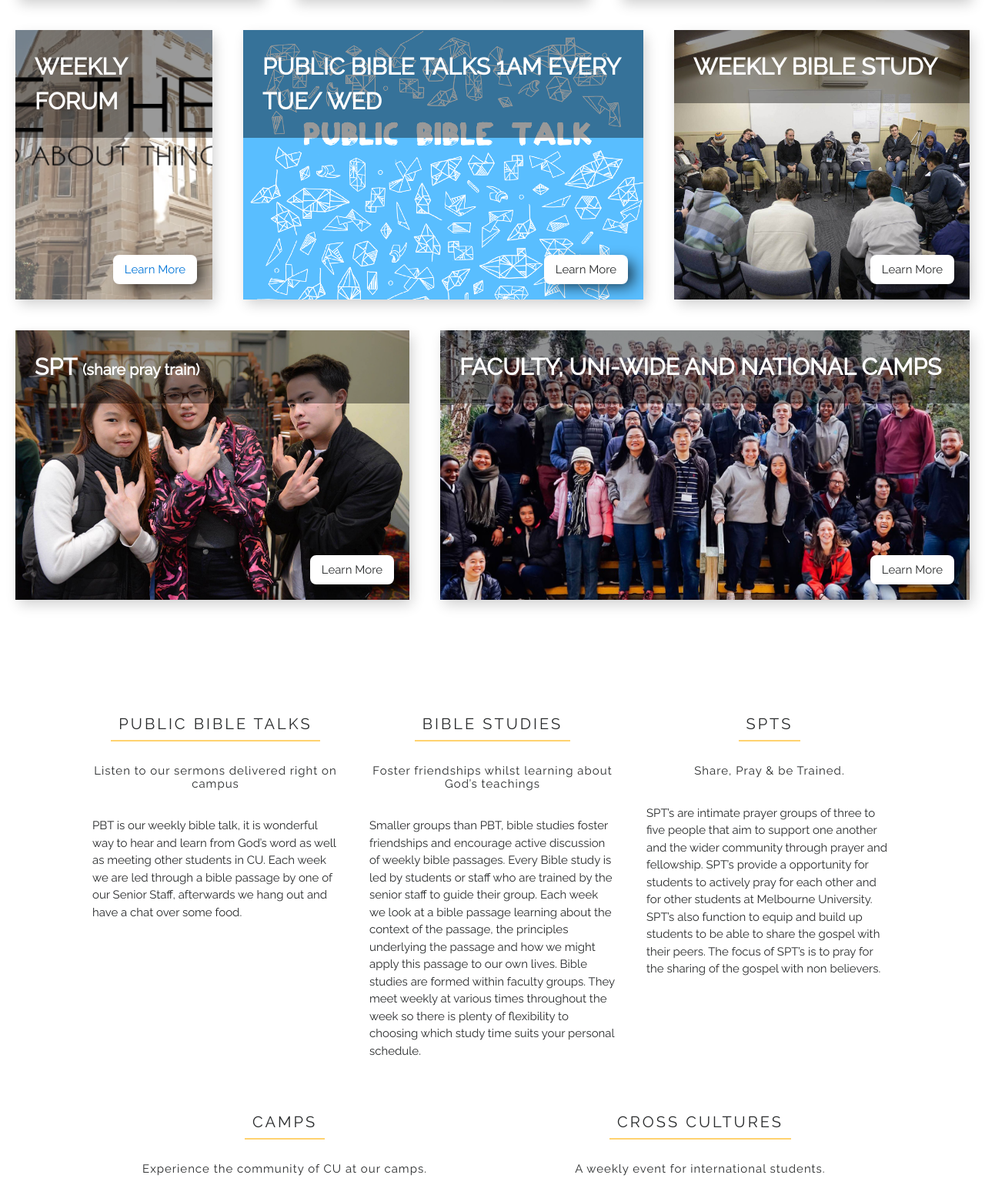
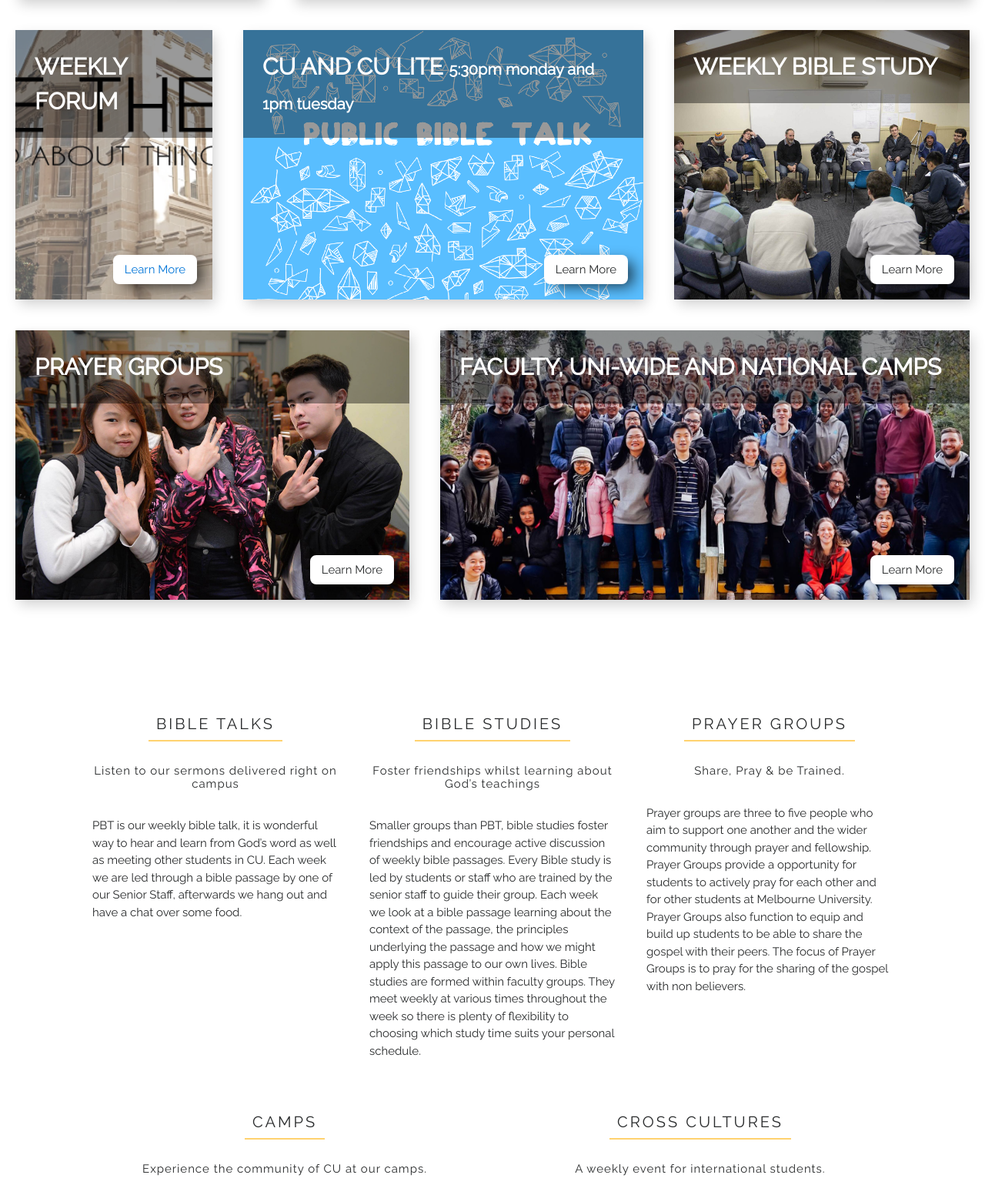
Before and after one commit to harryzhanga/cuwebsite, a PHP site: page /events in a window 1280 px wide. Shown: the part 830-2382 px from the top of the page at 77% size. Run offline with PHP 8.4, Linux system fonts and the light colour scheme; some libraries are stand-ins or nearby versions.

Commit message:
small changes on event names

```diff
--- a/css/style.css
+++ b/css/style.css
@@ -1,11 +1,3 @@
-@keyframes moveUpDown {
-  0% {
-    transform: translate(0, 0); }
-  50% {
-    transform: translate(0, -0.5rem) scale(1.05); }
-  100% {
-    transform: translate(0, 0); } }
-
 *,
 *::after,
 *::before {
@@ -581,8 +573,8 @@ hr {
   .event--forum {
     background-image: url("../events/img/forum.png");
     flex: 0 0 20%; }
-  .event--ball {
-    background-image: url("../events/img/ball.jpg");
+  .event--cc-camp {
+    background-image: url("https://scontent-sjc3-1.xx.fbcdn.net/v/t1.15752-9/52816662_811740749176007_673707066812006400_n.jpg?_nc_cat=107&_nc_ht=scontent-sjc3-1.xx&oh=137ead046b17bc7a604a424155df35c4&oe=5CE942B6");
     flex: 0 0 25%; }
   .event--summit {
     background-image: url("../events/img/summit-2018.jpg");
--- a/events/index.php
+++ b/events/index.php
@@ -14,26 +14,26 @@
         We run multiple events every week. We also have larger events such as camps a couple of times each year. We would love to see you there!
     </p>
     <div class="events__row">
-        <div class="event event--ball">
+        <div class="event event--cc-camp">
             <div class="event__title">
-                MUCU Ball
+                Cross Cultures
                 <span class = "event__subtitle">
-                    12 September
+                     Welcome Camp 2019
                 </span>
             </div>
-            <a class="event__btn" href="https://www.facebook.com/events/258206828093724/">
+            <a class="event__btn" href="https://l.facebook.com/l.php?u=https%3A%2F%2Fgoo.gl%2Fforms%2FbUPsLLJoVczsv92q2%3Ffbclid%3DIwAR3FiVbe3SSw3Va6NBBm-JTyBOoCan0IyNmDAkeWVInHUZubeo2s5QcN_ns&h=AT1cwq79B13HtbyPIxYOvvyp_ugfhpgyq3nj5KPYCimxAk2KNXv81wojPE0z2k9nbiVvWlX1gg8ywJNaDOFEF9TQ_uDltWY3mrIwHi1j9tgX0Uhc_xnaDanwA2-r3feo7ovQhvFKPZPw41eXI7k">
                 Learn More
             </a>
         </div>
 
-        <div class="event event--summit">
+        <!-- <div class="event event--summit">
             <div class="event__title">
                 Summit 2018
             </div>
             <a class="event__btn" href="https://www.facebook.com/events/228380964394611/">
                 Learn More
             </a>
-        </div>
+        </div> -->
 
         <div class="event event--cross-culture">
             <div class="event__title">
@@ -55,7 +55,10 @@
         </div>
         <div class="event event--pbt">
             <div class="event__title">
-                Public Bible Talks 1AM Every TUE/ WED
+                CU and CU Lite
+                <span class = "event__subtitle">
+                     5:30PM Monday and 1PM Tuesday
+                </span>
             </div>
             <a class="event__btn scroll"  data-id = "pbt">
                 Learn More
@@ -73,10 +76,7 @@
     <div class="events__row">
         <div class="event event--tnt">
             <div class="event__title">
-                SPT
-                <span class = "event__subtitle">
-                    (Share Pray Train)
-                </span>
+                Prayer Groups
             </div>
             <a class="event__btn scroll"  data-id="tnt">
                 Learn More
@@ -95,7 +95,7 @@
 
 <section class="event-details">
     <div class="event-details--pbt event-detail" id = "pbt">
-        <h1 class="event-details__title section-title">Public Bible Talks</h1>
+        <h1 class="event-details__title section-title">Bible Talks</h1>
         <h1 class="event-details__subtext section-subtext">
             Listen to our sermons delivered right on campus
         </h1>
@@ -114,12 +114,12 @@
         <p>
     </div>
     <div class="event-details--tnt event-detail"  id = "tnt">
-        <h1 class="event-details__title section-title">SPTs</h1>
+        <h1 class="event-details__title section-title">Prayer Groups</h1>
         <h1 class="event-details__subtext section-subtext">
             Share, Pray & be Trained.
         </h1>
         <p class = "event-details__content">
-            SPT’s are intimate prayer groups of three to five people that aim to support one another and the wider community through prayer and fellowship. SPT’s provide a opportunity for students to actively pray for each other and for other students at Melbourne University. SPT’s also function to equip and build up students to be able to share the gospel with their peers. The focus of SPT’s is to pray for the sharing of the gospel with non believers.
+            Prayer groups are three to five people who aim to support one another and the wider community through prayer and fellowship. Prayer Groups provide a opportunity for students to actively pray for each other and for other students at Melbourne University. Prayer Groups also function to equip and build up students to be able to share the gospel with their peers. The focus of Prayer Groups is to pray for the sharing of the gospel with non believers.
         <p>
     </div>
     <div class="event-details--camps event-detail"  id = "camps">
--- a/index.php
+++ b/index.php
@@ -8,7 +8,7 @@
 <?php startblock('page_content') ?>
     <section class = "cta">
         <div class = "cta__content">
-            <h1 class = "cta__title">Bringing Melbourne Uni's Christian Community Together</h1>
+            <h1 class = "cta__title">A community making Jesus known at Melbourne University</h1>
             <h1 class = "cta__facebook">
                 Meet us on Facebook!
             </h1>
@@ -51,7 +51,7 @@
                 A Christian community on Campus
             </h1>
             <p class = "main-about__text">
-                Christian Union (CU) is a Christian Club at Melbourne University. Each week we hold numerous events ranging from bible studies, prayer groups, Public Bible Talks to casual social events. Anyone and everyone is welcome to come to any of our events. Whether you identify as a Christian, are curious about Christianity or have never thought about it— we would love to chat with you about God or even just about settling into life at University. Check out our events page and give our Facebook page a like to find out when and where each of our events are being held.
+                Christian Union (CU) is a Christian Club at Melbourne University. Each week we hold numerous events ranging from bible studies, prayer groups, Bible Talks to casual social events. Anyone and everyone is welcome to come to any of our events. Whether you identify as a Christian, are curious about Christianity or have never thought about it— we would love to chat with you about God or even just about settling into life at University. Check out our events page and give our Facebook page a like to find out when and where each of our events are being held.
             </p>
         </div>
         <div class = "main-about__gallery">
--- a/sass/components/_events.scss
+++ b/sass/components/_events.scss
@@ -70,8 +70,8 @@
         background-image: url('../events/img/forum.png');
         flex: 0 0 20%;
     }
-    &--ball{
-        background-image: url('../events/img/ball.jpg');
+    &--cc-camp{
+        background-image: url('https://scontent-sjc3-1.xx.fbcdn.net/v/t1.15752-9/52816662_811740749176007_673707066812006400_n.jpg?_nc_cat=107&_nc_ht=scontent-sjc3-1.xx&oh=137ead046b17bc7a604a424155df35c4&oe=5CE942B6');
         flex: 0 0 25%;
     }
     &--summit{
--- a/sass/main.scss
+++ b/sass/main.scss
@@ -1,8 +1,8 @@
-@import "abstracts/functions";
+
 @import "abstracts/mixins";
 @import "abstracts/variables";
 
-@import "base/animations";
+
 @import "base/base";
 @import "base/typography";
 @import "base/utilities";
```
